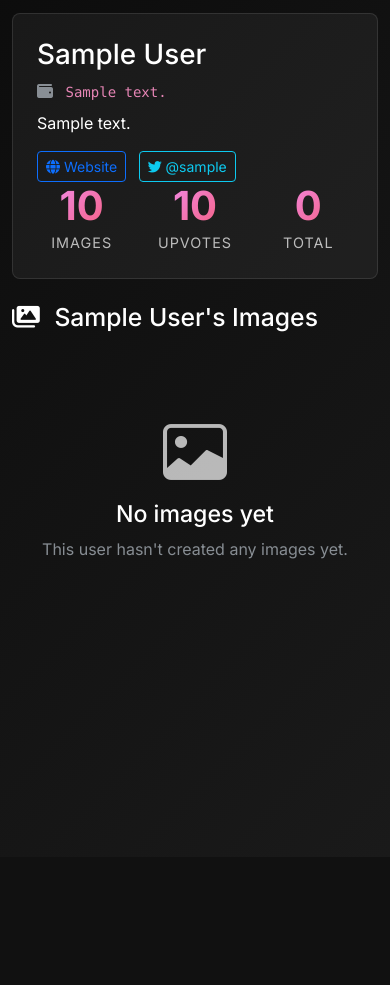
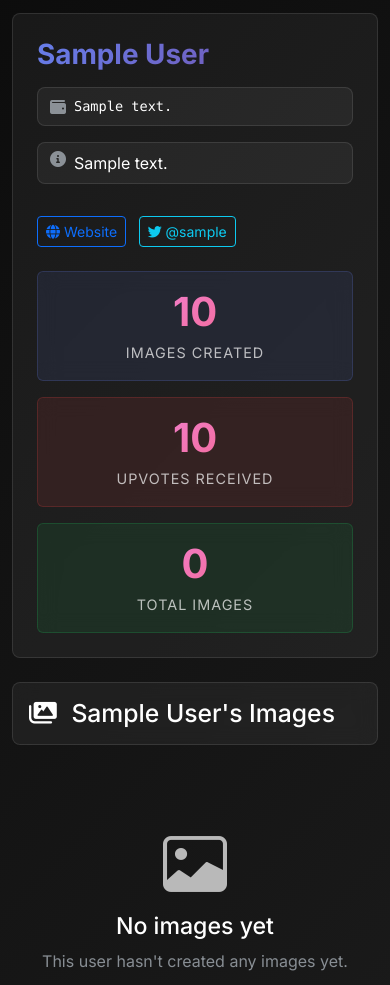
Before and after one commit to svdl1185/arbius_gallery, a Django app: a page that uses gallery/templates/gallery/base.html in a window 390 px wide. Shown: the part 63-1048 px from the top of the page. Before the commit the page ends 622 px from the top, so only its background shows below. Run offline with Django 5.2, Linux system fonts and the light colour scheme; tables that the repository leaves empty hold one stand-in row (values such as "Sample post"); data that the repository does not hold is empty.

Commit message:
Improve profile page layout: reorganized header, added colored stat cards, enhanced images section, improved mobile responsive design

```diff
--- a/gallery/templates/gallery/base.html
+++ b/gallery/templates/gallery/base.html
@@ -487,6 +487,99 @@
             font-size: 1.1rem;
         }
 
+        /* Profile Page Styles */
+        .profile-header {
+            position: relative;
+            overflow: hidden;
+        }
+
+        .profile-display-name {
+            font-weight: 700;
+            background: var(--primary-gradient);
+            -webkit-background-clip: text;
+            -webkit-text-fill-color: transparent;
+            background-clip: text;
+            margin-bottom: 1rem;
+        }
+
+        .profile-meta {
+            display: flex;
+            flex-direction: column;
+            gap: 0.5rem;
+        }
+
+        .wallet-address-container {
+            display: flex;
+            align-items: center;
+            padding: 8px 12px;
+            background: rgba(255, 255, 255, 0.05);
+            border-radius: 8px;
+            border: 1px solid rgba(255, 255, 255, 0.1);
+        }
+
+        .wallet-address-text {
+            font-family: 'Monaco', monospace;
+            font-size: 0.85rem;
+            color: #ffffff;
+            background: none;
+            border: none;
+            padding: 0;
+        }
+
+        .profile-bio {
+            display: flex;
+            align-items: flex-start;
+            padding: 8px 12px;
+            background: rgba(255, 255, 255, 0.05);
+            border-radius: 8px;
+            border: 1px solid rgba(255, 255, 255, 0.1);
+            line-height: 1.5;
+        }
+
+        .profile-stats-container {
+            margin-top: 1.5rem;
+        }
+
+        .stat-card {
+            transition: all 0.3s ease;
+            backdrop-filter: blur(10px);
+        }
+
+        .stat-card:hover {
+            transform: translateY(-2px);
+            box-shadow: 0 8px 25px rgba(0, 0, 0, 0.2);
+        }
+
+        .images-section-header {
+            backdrop-filter: blur(10px);
+        }
+
+        .sort-section {
+            display: flex;
+            align-items: center;
+            gap: 0.5rem;
+        }
+
+        .sort-filter {
+            background: var(--card-bg) !important;
+            border: 1px solid var(--card-border) !important;
+            color: #ffffff !important;
+            font-size: 0.9rem;
+            min-width: 150px;
+        }
+
+        .sort-filter:focus {
+            background: var(--card-bg) !important;
+            border-color: #667eea !important;
+            box-shadow: 0 0 0 0.2rem rgba(102, 126, 234, 0.25) !important;
+            color: #ffffff !important;
+        }
+
+        .sort-filter option {
+            background: #1a1a1a;
+            color: #ffffff;
+        }
+
         @media (max-width: 768px) {
             .hero-title {
                 font-size: 2rem;
@@ -495,6 +588,21 @@
             .image-grid {
                 grid-template-columns: repeat(auto-fill, minmax(250px, 1fr));
                 gap: 1.5rem;
+            }
+
+            .profile-meta {
+                margin-bottom: 2rem;
+            }
+
+            .sort-section {
+                flex-direction: column;
+                align-items: flex-start;
+                gap: 0.25rem;
+                margin-top: 1rem;
+            }
+
+            .sort-filter {
+                width: 100% !important;
             }
         }
     </style>
--- a/gallery/templates/gallery/user_profile.html
+++ b/gallery/templates/gallery/user_profile.html
@@ -6,17 +6,26 @@
     <div class="row mb-4">
         <div class="col-12">
             <div class="profile-header p-4 rounded-3" style="background: var(--card-bg); border: 1px solid var(--card-border);">
-                <div class="row align-items-center">
+                <!-- Main Profile Info -->
+                <div class="row align-items-start mb-4">
                     <div class="col-md-8">
-                        <h1 class="profile-display-name mb-2">{{ profile.display_name|default:"Anonymous User" }}</h1>
-                        <p class="text-muted mb-2">
-                            <i class="fas fa-wallet me-2"></i>
-                            <code>{{ profile.wallet_address }}</code>
-                        </p>
+                        <h1 class="profile-display-name mb-3">{{ profile.display_name|default:"Anonymous User" }}</h1>
+
+                        <div class="profile-meta mb-3">
+                            <div class="wallet-address-container mb-2">
+                                <i class="fas fa-wallet me-2 text-muted"></i>
+                                <code class="wallet-address-text">{{ profile.wallet_address }}</code>
+                            </div>
+
                             {% if profile.bio %}
-                            <p class="profile-bio mb-3">{{ profile.bio }}</p>
+                                <div class="profile-bio mb-3">
+                                    <i class="fas fa-info-circle me-2 text-muted"></i>
+                                    {{ profile.bio }}
+                                </div>
                             {% endif %}
+                        </div>
 
+                        {% if profile.website or profile.twitter_handle %}
                             <div class="social-links">
                                 {% if profile.website %}
                                     <a href="{{ profile.website }}" target="_blank" class="profile-website btn btn-sm btn-outline-primary me-2">
@@ -29,31 +38,39 @@
                                     </a>
                                 {% endif %}
                             </div>
+                        {% endif %}
                     </div>
 
                     <div class="col-md-4 text-md-end">
-                        <div class="profile-stats">
-                            <div class="row text-center">
-                                <div class="col-4">
-                                    <h3 class="stats-number mb-0">{{ profile.total_images_created }}</h3>
-                                    <small class="stats-label">Images</small>
-                                </div>
-                                <div class="col-4">
-                                    <h3 class="stats-number mb-0">{{ profile.total_upvotes_received }}</h3>
-                                    <small class="stats-label">Upvotes</small>
-                                </div>
-                                <div class="col-4">
-                                    <h3 class="stats-number mb-0">{{ page_obj.paginator.count }}</h3>
-                                    <small class="stats-label">Total</small>
-                                </div>
+                        {% if is_own_profile %}
+                            <button class="btn btn-primary" data-bs-toggle="modal" data-bs-target="#editProfileModal">
+                                <i class="fas fa-edit"></i> Edit Profile
+                            </button>
+                        {% endif %}
                     </div>
                 </div>
 
-                        {% if is_own_profile %}
-                            <button class="btn btn-primary mt-3" data-bs-toggle="modal" data-bs-target="#editProfileModal">
-                                <i class="fas fa-edit"></i> Edit Profile
-                            </button>
-                        {% endif %}
+                <!-- Stats Section -->
+                <div class="profile-stats-container">
+                    <div class="row g-3">
+                        <div class="col-md-4">
+                            <div class="stat-card text-center p-3 rounded-2" style="background: rgba(102, 126, 234, 0.1); border: 1px solid rgba(102, 126, 234, 0.2);">
+                                <h3 class="stats-number mb-1" style="color: #667eea;">{{ profile.total_images_created }}</h3>
+                                <small class="stats-label">Images Created</small>
+                            </div>
+                        </div>
+                        <div class="col-md-4">
+                            <div class="stat-card text-center p-3 rounded-2" style="background: rgba(239, 68, 68, 0.1); border: 1px solid rgba(239, 68, 68, 0.2);">
+                                <h3 class="stats-number mb-1" style="color: #ef4444;">{{ profile.total_upvotes_received }}</h3>
+                                <small class="stats-label">Upvotes Received</small>
+                            </div>
+                        </div>
+                        <div class="col-md-4">
+                            <div class="stat-card text-center p-3 rounded-2" style="background: rgba(34, 197, 94, 0.1); border: 1px solid rgba(34, 197, 94, 0.2);">
+                                <h3 class="stats-number mb-1" style="color: #22c55e;">{{ page_obj.paginator.count }}</h3>
+                                <small class="stats-label">Total Images</small>
+                            </div>
+                        </div>
                     </div>
                 </div>
             </div>
@@ -63,18 +80,27 @@
     <!-- User's Images -->
     <div class="row">
         <div class="col-12">
-            <div class="d-flex justify-content-between align-items-center mb-4">
+            <!-- Section Header -->
+            <div class="images-section-header mb-4 p-3 rounded-3" style="background: var(--card-bg); border: 1px solid var(--card-border);">
+                <div class="row align-items-center">
+                    <div class="col-md-8">
                         <h2 class="mb-0">
                             <i class="fas fa-images me-2"></i>
                             {% if is_own_profile %}Your Images{% else %}{{ profile.display_name|default:"User" }}'s Images{% endif %}
                         </h2>
+                        {% if page_obj %}
+                            <small class="text-muted">{{ page_obj.paginator.count }} total image{{ page_obj.paginator.count|pluralize }}</small>
+                        {% endif %}
+                    </div>
 
                     <!-- Sort Dropdown -->
                     {% if page_obj %}
+                    <div class="col-md-4 text-md-end">
                         <div class="sort-section">
+                            <label class="form-label me-2 mb-0 text-muted small">Sort by:</label>
                             <form method="get" id="sort-form" class="d-inline">
                                 {% if request.GET.page %}<input type="hidden" name="page" value="{{ request.GET.page }}">{% endif %}
-                        <select name="sort" class="sort-filter" onchange="document.getElementById('sort-form').submit();">
+                                <select name="sort" class="form-select form-select-sm sort-filter" style="width: auto; display: inline-block;" onchange="document.getElementById('sort-form').submit();">
                                     <option value="upvotes" {% if sort_by == 'upvotes' %}selected{% endif %}>Most Upvoted</option>
                                     <option value="newest" {% if sort_by == 'newest' %}selected{% endif %}>Newest</option>
                                     <option value="oldest" {% if sort_by == 'oldest' %}selected{% endif %}>Oldest</option>
@@ -82,7 +108,9 @@
                                 </select>
                             </form>
                         </div>
+                    </div>
                     {% endif %}
+                </div>
             </div>
 
             {% if page_obj %}
```
Lines whose indentation alone changed are shown as unchanged.
